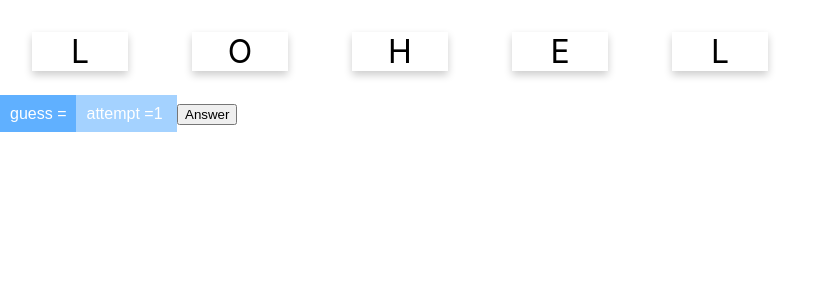
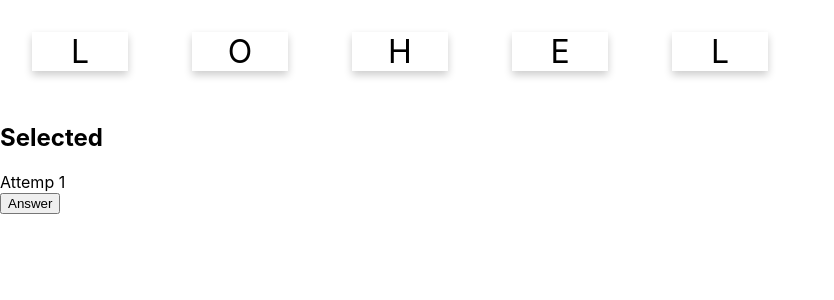
Before and after one commit to Jetnipat-c/3SA03-v1, a React (Create React App) app: page / in a window 1280 px wide. Shown: the top 300 px of the page, without its empty margins (0-834 px from the left). Built offline with nearby package versions, Linux system fonts and the light colour scheme.

Commit message:
add button reset

```diff
--- a/src/App.js
+++ b/src/App.js
@@ -1,17 +1,87 @@
-import React, { Component } from 'react';
+
+import React from 'react';
 import './App.css';
+import _ from 'lodash';
 import CharacterCard from './CharacterCard';
-import WordCard from './WordCard';
-const word = "Hello";
-class App extends Component {
- render() {
- return (
- <div>
- <WordCard value="hello"/>
 
- </div>
- );
- }
+
+let message = 'Hello'
+
+const prepareStateFromWord = (given_word) => {
+  let word = given_word.toUpperCase()
+  let chars = _.shuffle(Array.from(word))
+  return {
+    word,
+    chars,
+    attempt: 1,
+    guess: [],
+    completed: false,
+    reset: 1
+  }
 }
 
-export default App;
+class App extends React.Component {
+
+  state = prepareStateFromWord(message);
+  reset =()=>{
+    this.setState({
+      reset: this.state.reset + 1,
+      completed: !this.state.completed
+    })
+  }
+  shoot = (a) => {
+    alert(a);
+}
+  activationHandler = (c) => {
+    let guess = [...this.state.guess, c]
+    this.setState({ guess })
+    if (guess.length == this.state.chars.length) {
+      if (guess.join('').toString() == this.state.word) {
+        this.setState({ guess: [], completed: true })
+      } else {
+        this.setState({ guess: [], attempt: this.state.attempt + 1 })
+      }
+    }
+  }
+
+  render() {
+    return (
+      <div>
+        {
+          Array.from(this.state.chars).map((item, index) => (
+            <CharacterCard
+              value={item}
+              key={index}
+              attempt={this.state.attempt}
+              activationHandler={this.activationHandler}
+              reset = {this.state.reset}
+            />
+          ))
+        }
+        <h2>Selected</h2>
+
+        {
+          Array.from(this.state.guess).map((item, index) => (
+            <CharacterCard
+              value={item}
+              key={index}
+              activationHandler={this.activationHandler}
+            />
+          ))
+        }
+        <div>Attemp {this.state.attempt}</div>
+        {
+          this.state.completed && <h4>Complete</h4>
+        }
+        {
+            <button onClick={() => this.shoot("Hello")}>Answer</button>
+        }
+
+
+      </div>
+
+    )
+  }
+}
+
+export default App
--- a/src/WordCard.js
+++ b/src/WordCard.js
@@ -1,8 +1,8 @@
 import React, { Component } from 'react';
 import './App.css';
-
 import CharacterCard from './CharacterCard.js';
 import _ from 'lodash';
+/*
 const prepareStateFromWord = (given_word) => {
     let word = given_word.toUpperCase()
     let chars = _.shuffle(Array.from(word))
@@ -26,11 +26,15 @@ export default class WordCard extends
     }
     shoot = (a) => {
         alert(a);
+        this.completed = true;
+
+
     }
-    componentWillMount(){
+
+    componentWillMount() {
         let data = prepareStateFromWord(this.props.value);
         this.setState({
-            word:data.word,
+            word: data.word,
             chars: data.chars,
             attempt: data.attempt,
             guess: data.guess,
@@ -43,26 +47,48 @@ export default class WordCard extends
         if (guess.length == this.state.chars.length) {
             if (guess.join('').toString() == this.state.word) {
                 this.setState({ guess: [], completed: true })
-            } else {
+            }
+            else {
                 this.setState({ guess: [], attempt: this.state.attempt + 1 })
+            }
+        }
+
+        {
+            {
+                this.state.chars.map((c, i) => <CharacterCard value={c} key={i} attempt={this.state.attempt}
+                    activationHandler={this.activationHandler} />)
             }
         }
     }
     render() {
         console.log(this.state);
         return (
-            <div>
 
-                {this.state.chars.map((c, i) => <CharacterCard value={c} key={i} attempt={this.state.attempt}
-                    activationHandler={this.activationHandler} />)}<br></br>
-                    <text style={mystyle}>guess ={this.state.guess}</text>
-                    <text style={mystylecolor}>attempt ={this.state.attempt} </text>
-                    <button onClick={() => this.shoot("Hello")}>Answer</button>
+            <div style={container}>  {this.state.chars.map((c, i) => <CharacterCard value={c} key={i} attempt={this.state.attempt}
+                activationHandler={this.activationHandler} />)} <br></br>
+                <h2>Selected guess ={this.state.guess}</h2>
+                {
+                    (this.state.guess).map((item, index) => (
+                        <CharacterCard
+                            value={item}
+                            key={index}
+                            activationHandler={this.activationHandler}
+                        />
+                    ))
+                }
 
+                <text ><h2>attempt ={this.state.attempt}</h2></text>
+                   <button  onClick={() => this.shoot("Hello")}>Answer</button>
             </div>
         );
     }
 }
+
+const container ={
+      flexDirection: 'column', alignItems: 'center', justifyContent: 'center',
+
+}
+/*
 const mystyle = {
     color: "white",
     width: '40%', opacity: 0.7,
@@ -71,13 +97,23 @@ const mystyle = {
     fontFamily: "Arial",
 }
 const mystylecolor = {
+    flex: 1, flexDirection: 'colum', backgroundColor: "#FF0000", alignItems: 'center', width: '100%', height: '100%',justifyContent: 'center',
     color: "white",
-    width: '40%', opacity: 0.4,
+    width: '100%',
     backgroundColor: "DodgerBlue",
     padding: "10px",
     fontFamily: "Arial",
 }
 const mystylex = {
 
-        flexDirection: 'column', alignItems: 'center', justifyContent: 'center'
+    flex: 1, flexDirection: 'row', backgroundColor: "#FF0000", alignItems: 'center', width: '100%', height: '100%',
+    color: "green",
+    width: '100%', opacity: 0.4,
+    backgroundColor: "DodgerBlue",
+    padding: "10px",
+    fontFamily: "Arial",
 }
+const button1 = {
+
+    color: "red", backgroundColor: "orange", width: '60px', height: '30px'
+}*/
```
